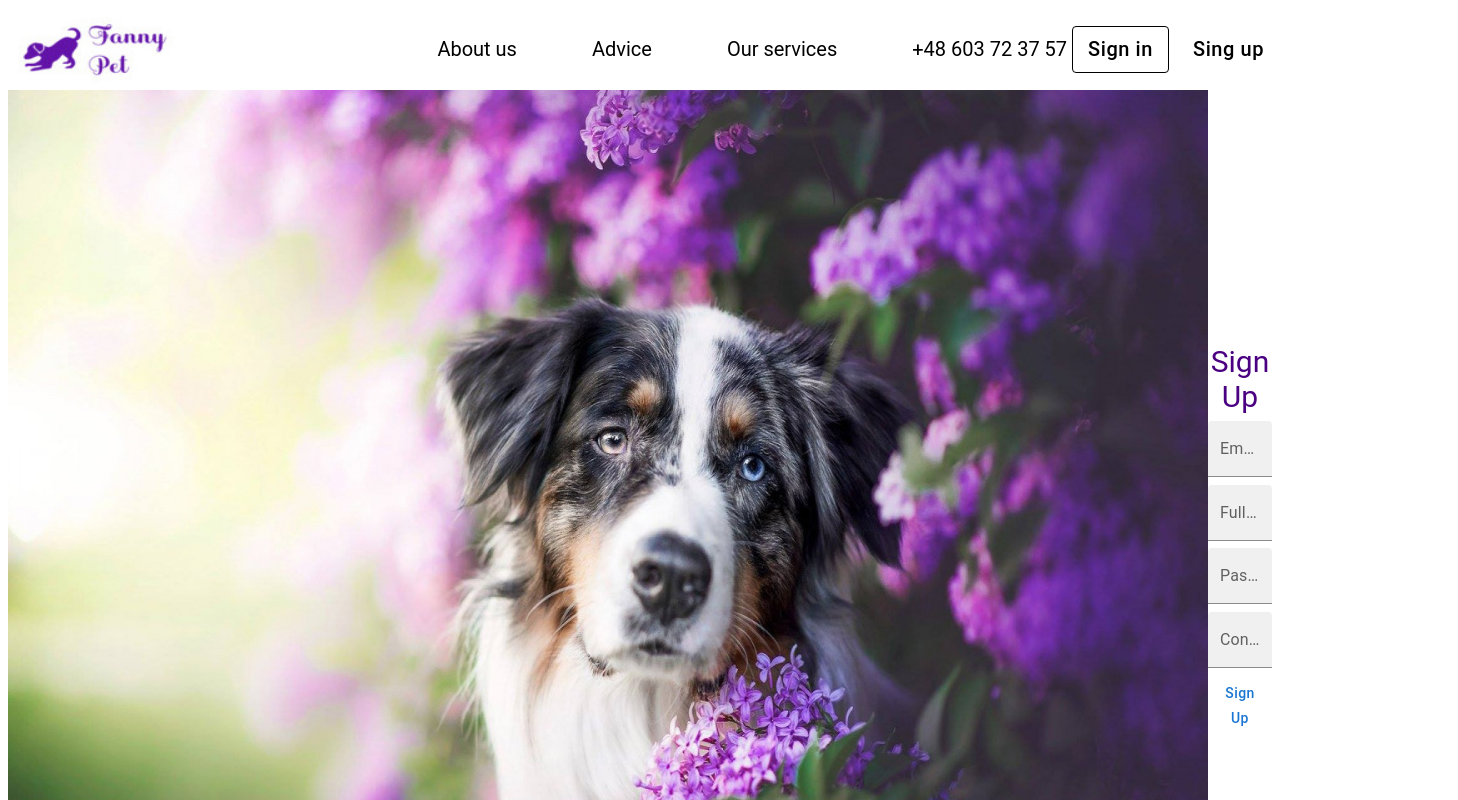
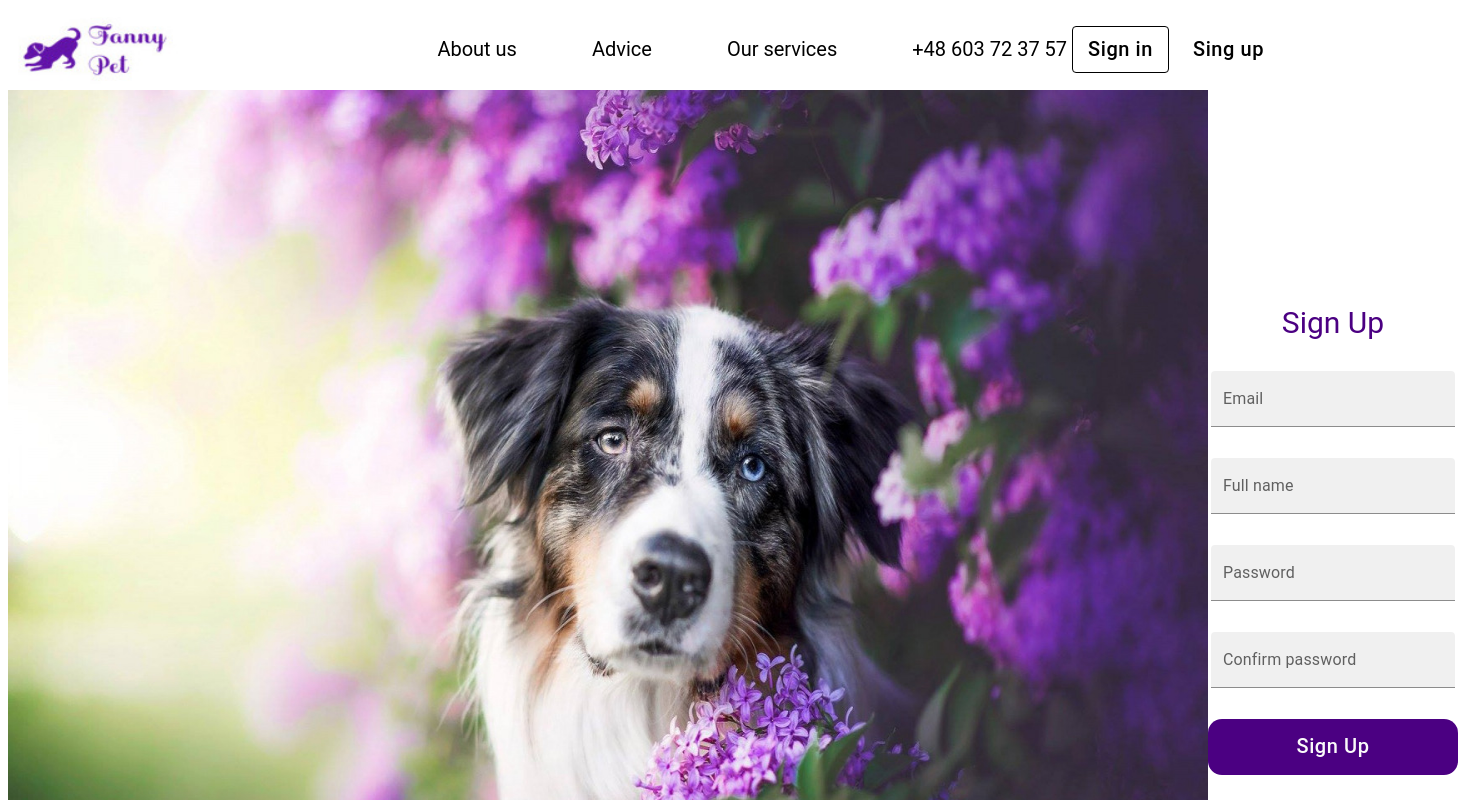
Before and after one commit to olya110698/HappyPets, a React (Create React App) app in the folder happy_pets/: page /sign_up in a window 1280 px wide. Shown: the top 800 px of the page, 1458 px wide, since content can reach past the window. Built offline with nearby package versions, Linux system fonts and the light colour scheme.

Commit message:
feat:customize button sign up

```diff
--- a/happy_pets/package.json
+++ b/happy_pets/package.json
@@ -5,13 +5,15 @@
   "dependencies": {
     "@emotion/react": "^11.9.0",
     "@emotion/styled": "^11.8.1",
+    "@material-ui/core": "^5.0.0-beta.5",
+    "@material-ui/styles": "^4.11.5",
     "@mui/icons-material": "^5.6.2",
     "@mui/material": "^5.7.0",
     "@testing-library/jest-dom": "^5.16.4",
     "@testing-library/react": "^13.2.0",
     "@testing-library/user-event": "^13.5.0",
     "react": "^17.0.0",
-    "react-dom": "^18.1.0",
+    "react-dom": "^17.0.2",
     "react-router-dom": "^6.3.0",
     "react-scripts": "5.0.1",
     "styled-components": "^5.3.5",
--- a/happy_pets/src/pages/SingUp.js
+++ b/happy_pets/src/pages/SingUp.js
@@ -3,10 +3,29 @@ import "./SignUp.css";
 import styled from "styled-components";
 import { TextField } from "@mui/material";
 import Button from "@mui/material/Button";
+import { withStyles } from "@material-ui/styles";
 import image from "../img/background_for_form.jpg";
-// import { makeStyles, withStyles, withTheme } from "@material-ui/core/styles";
 import HeaderApp from "../components/HeaderApp/HeaderApp";
-import { width } from "@mui/system";
+
+const CustomButton = withStyles({
+  root: {
+    background: "#4b0082",
+    "&:hover": {
+      backgroundColor: "#9932CC",
+    },
+    borderRadius: 14,
+    border: 0,
+    color: "#FAFAFA;",
+    width: "250px",
+    height: "56px",
+    fontSize: "20px",
+  },
+  label: {
+    textTransform: "capitalize",
+    fontSize: "30px",
+  },
+  typography: { fontFamily: "Roboto" },
+})((props) => <Button {...props} />);
 
 const css = `
 .background_image{
@@ -27,7 +46,7 @@ const InputsContainer = styled.div`
   align-items: center;
   flex-direction: column;
   justify-content: space-around;
-  height: 400px;
+  height: 500px;
   width: 1700px;
 `;
 
@@ -55,7 +74,7 @@ export default function SignUp() {
             label="Confirm password"
             variant="filled"
           />
-          <Button>Sign Up</Button>
+          <CustomButton>Sign Up</CustomButton>
         </InputsContainer>
       </MainContainer>
     </>
```
Also changed, not shown: 1 other file (tests, documents, lock files or other folders).
